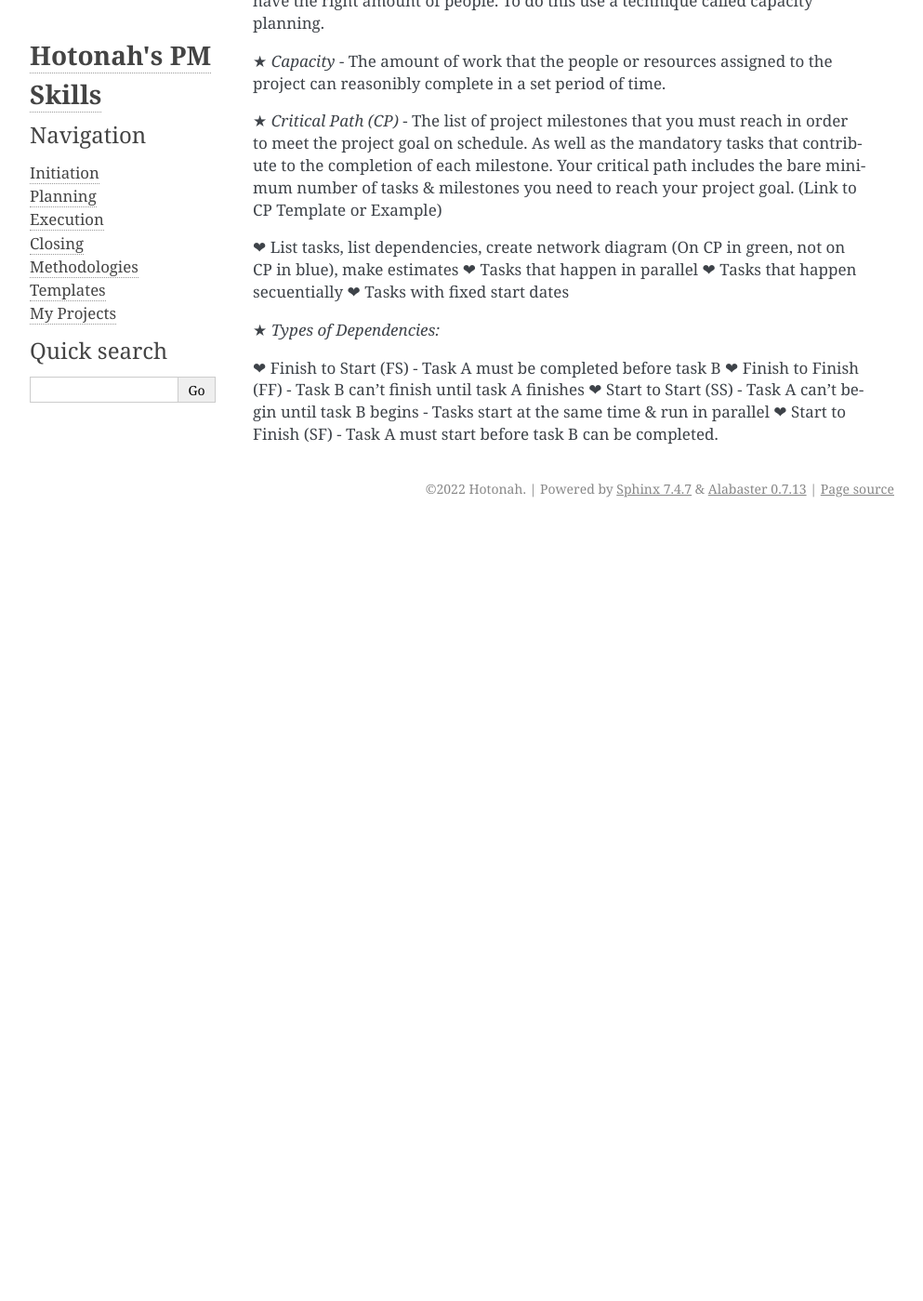
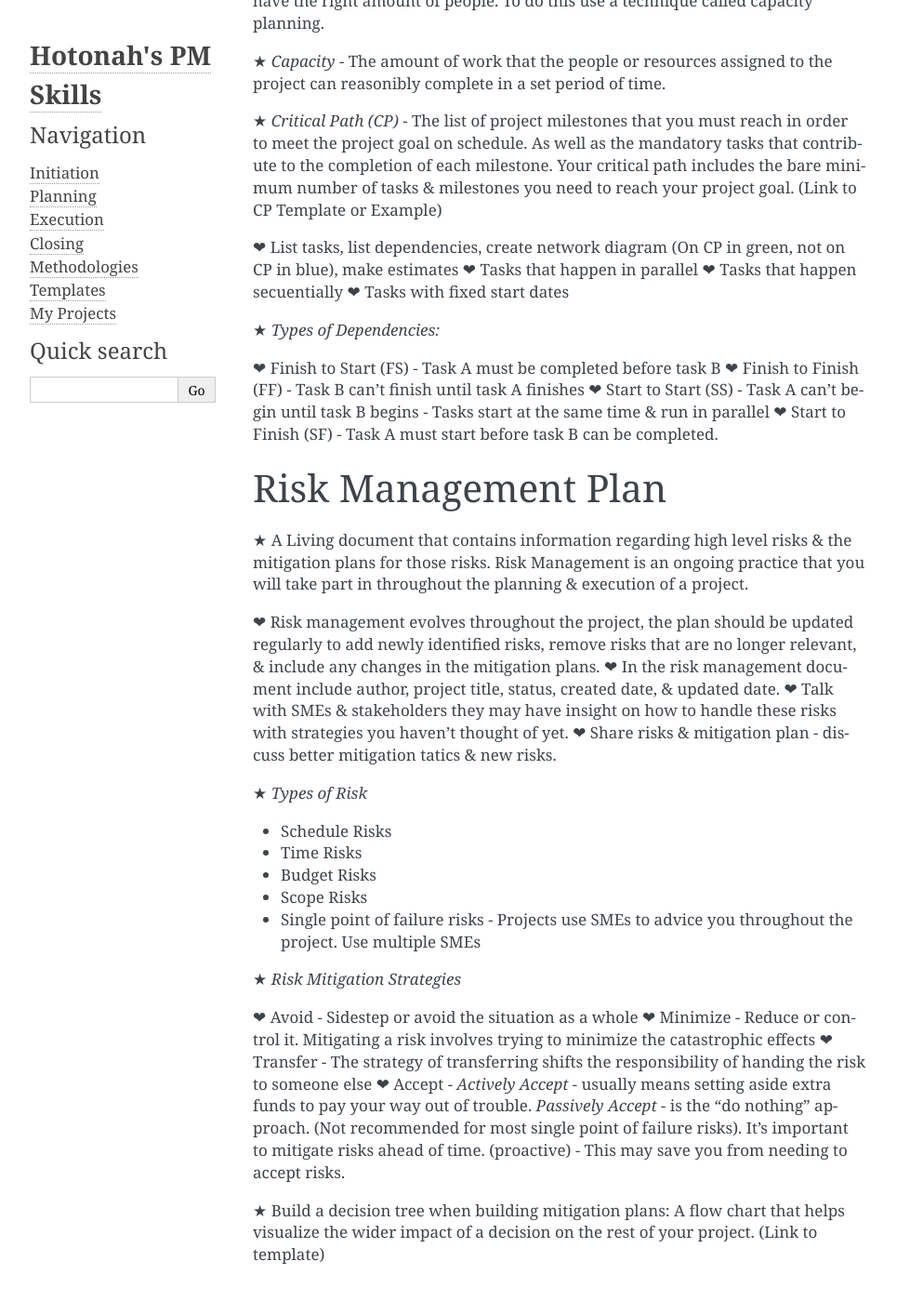
Before and after one commit to Hotonah/hotonah.github.io, a Sphinx documentation site: the page built from source/planning.txt, in a window 1280 px wide and 1400 px high, scrolled down 3295 px. Shown: the whole window at 93% size, without its empty margins (148-1141 px from the left). Built offline with Sphinx 7.4.7, drawn with Linux system fonts in a browser that asks for light colours; before the commit the page ends 3860 px from its top, so only the background shows below that.

Commit message:
Update planning.txt

```diff
--- a/source/planning.txt
+++ b/source/planning.txt
@@ -117,3 +117,29 @@ Estimating Times for Tasks
 ❤ Finish to Finish (FF) - Task B can't finish until task A finishes
 ❤ Start to Start (SS) - Task A can't begin until task B begins - Tasks start at the same time & run in parallel
 ❤ Start to Finish (SF) - Task A must start before task B can be completed.
+
+Risk Management Plan
+======================
+★ A Living document that contains information regarding high level risks & the mitigation plans for those risks. Risk Management is an ongoing practice that you will take part in throughout the planning & execution of a project.
+
+❤ Risk management evolves throughout the project, the plan should be updated regularly to add newly identified risks, remove risks that are no longer relevant, & include any changes in the mitigation plans.
+❤ In the risk management document include author, project title, status, created date, & updated date.
+❤ Talk with SMEs & stakeholders they may have insight on how to handle these risks with strategies you haven't thought of yet.
+❤ Share risks & mitigation plan - discuss better mitigation tatics & new risks.
+
+★ `Types of Risk`
+
+* Schedule Risks
+* Time Risks
+* Budget Risks
+* Scope Risks
+* Single point of failure risks - Projects use SMEs to advice you throughout the project. Use multiple SMEs
+
+★ `Risk Mitigation Strategies`
+
+❤ Avoid - Sidestep or avoid the situation as a whole
+❤ Minimize - Reduce or control it. Mitigating a risk involves trying to minimize the catastrophic effects
+❤ Transfer - The strategy of transferring shifts the responsibility of handing the risk to someone else
+❤ Accept - `Actively Accept` - usually means setting aside extra funds to pay your way out of trouble. `Passively Accept` - is the "do nothing" approach. (Not recommended for most single point of failure risks). It's important to mitigate risks ahead of time. (proactive) - This may save you from needing to accept risks.
+
+★ Build a decision tree when building mitigation plans: A flow chart that helps visualize the wider impact of a decision on the rest of your project. (Link to template)
```
